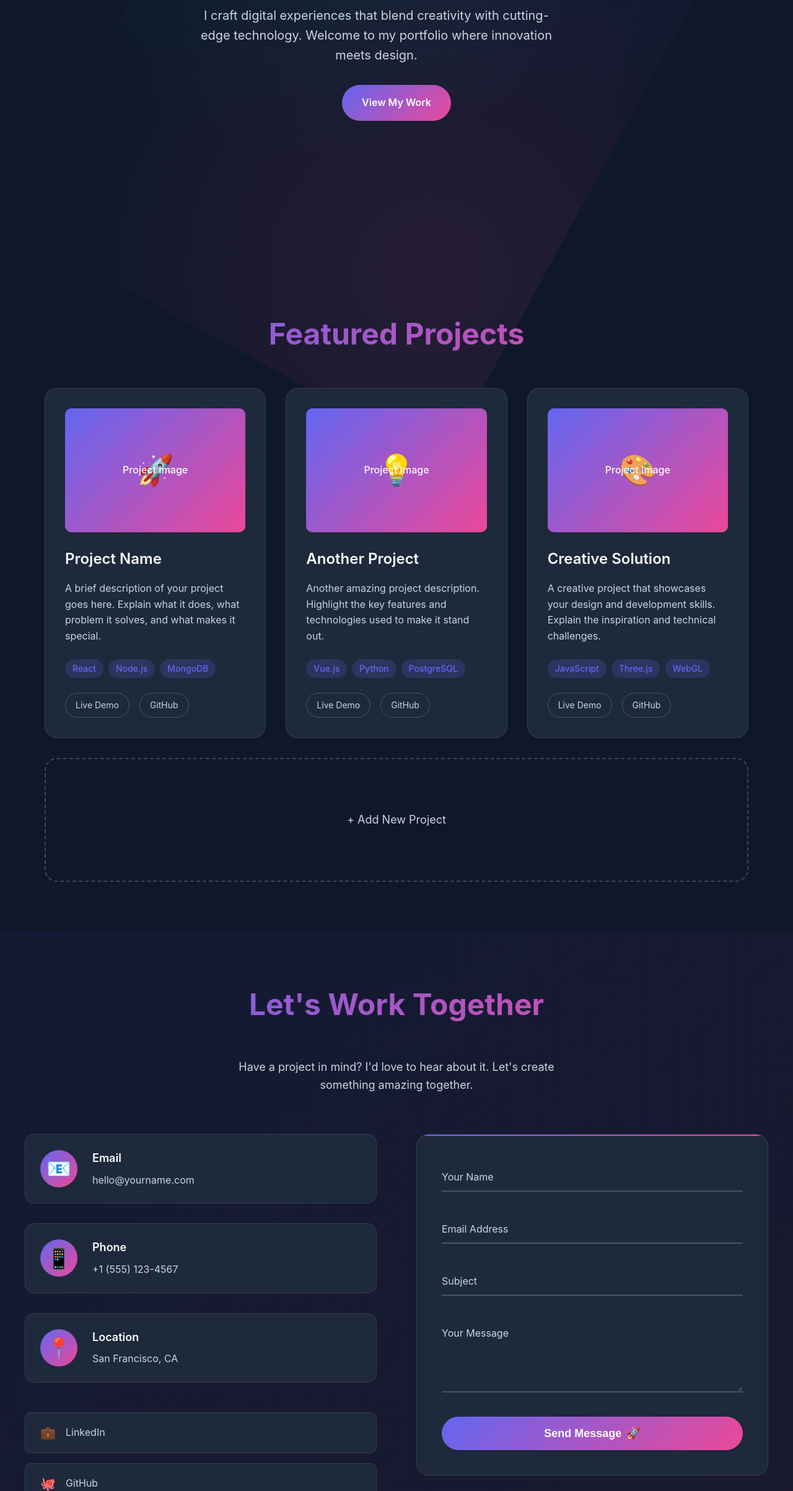
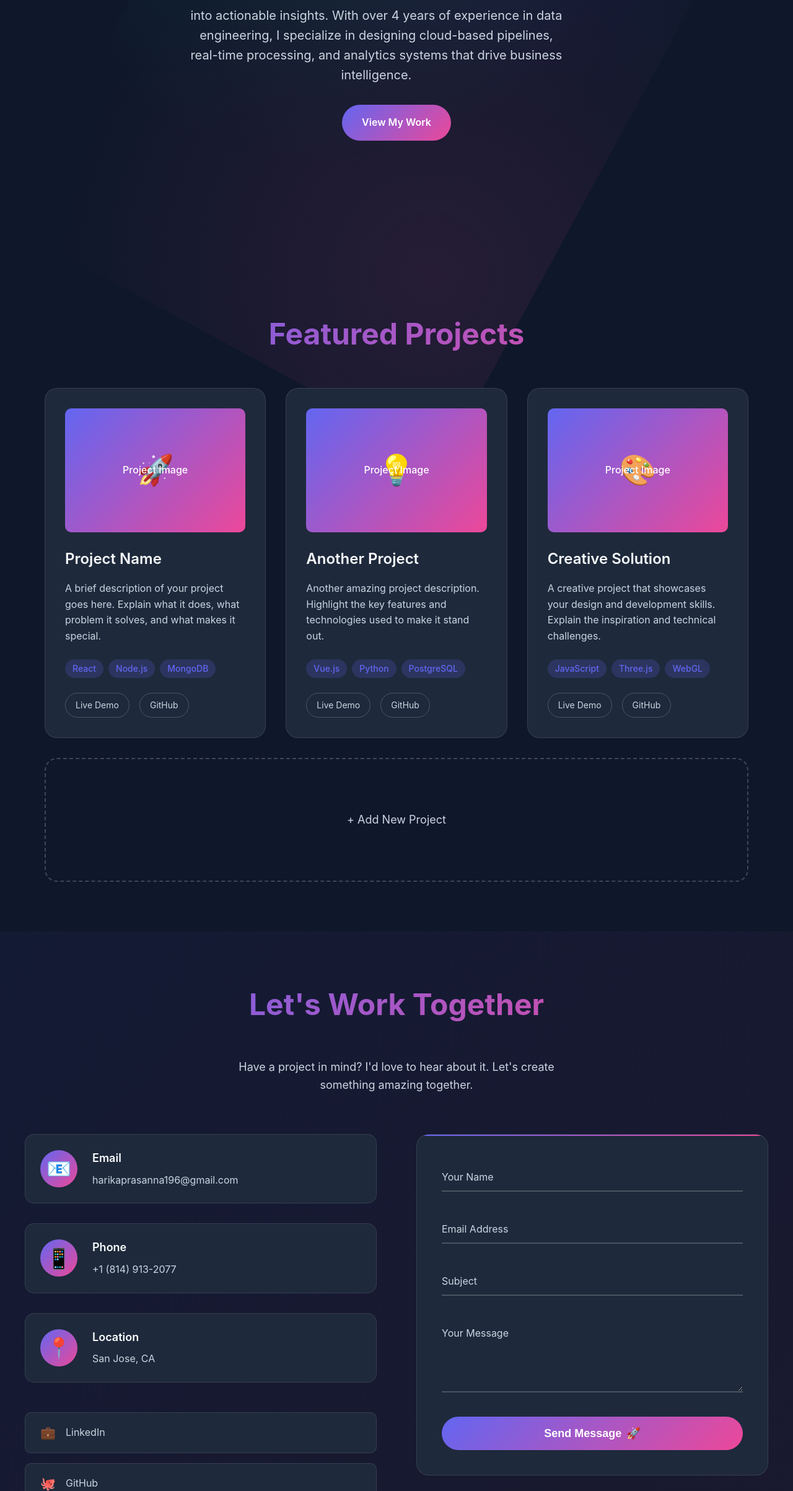
Before and after one commit to Harikaprasanna19/harikaprasanna.github.io, a plain HTML site: page index.html in a window 1280 px wide. Shown: the part 379-2785 px from the top of the page at 62% size. Drawn offline with Linux system fonts and the light colour scheme.

Commit message:
Update index.html

```diff
--- a/index.html
+++ b/index.html
@@ -654,7 +654,7 @@
         <section id="home" class="hero">
             <div class="hero-content">
                 <h1>Data Engineer</h1>
-                <p>I craft digital experiences that blend creativity with cutting-edge technology. Welcome to my portfolio where innovation meets design.</p>
+                <p>I build scalable data solutions that transform raw information into actionable insights. With over 4 years of experience in data engineering, I specialize in designing cloud-based pipelines, real-time processing, and analytics systems that drive business intelligence.</p>
                 <a href="#portfolio" class="cta-button">View My Work</a>
             </div>
         </section>
@@ -728,7 +728,7 @@
                             <div class="contact-icon">📧</div>
                             <div class="contact-details">
                                 <h3>Email</h3>
-                                <p>hello@yourname.com</p>
+                                <p>harikaprasanna196@gmail.com</p>
                             </div>
                         </div>
 
@@ -736,7 +736,7 @@
                             <div class="contact-icon">📱</div>
                             <div class="contact-details">
                                 <h3>Phone</h3>
-                                <p>+1 (555) 123-4567</p>
+                                <p>+1 (814) 913-2077</p>
                             </div>
                         </div>
 
@@ -744,16 +744,16 @@
                             <div class="contact-icon">📍</div>
                             <div class="contact-details">
                                 <h3>Location</h3>
-                                <p>San Francisco, CA</p>
+                                <p>San Jose, CA</p>
                             </div>
                         </div>
 
                         <div class="social-links">
-                            <a href="#" class="social-link">
+                            <a href="https://www.linkedin.com/in/harika-prasanna/" class="social-link">
                                 <span class="social-icon">💼</span>
                                 LinkedIn
                             </a>
-                            <a href="#" class="social-link">
+                            <a href="https://github.com/Harikaprasanna19" class="social-link">
                                 <span class="social-icon">🐙</span>
                                 GitHub
                             </a>
```
